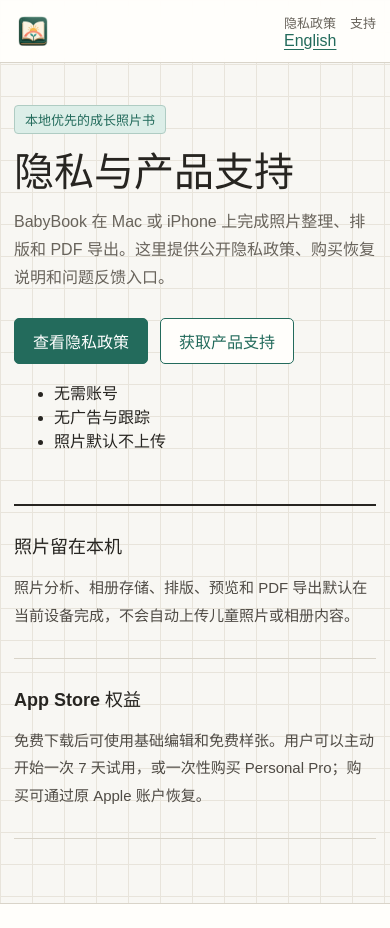
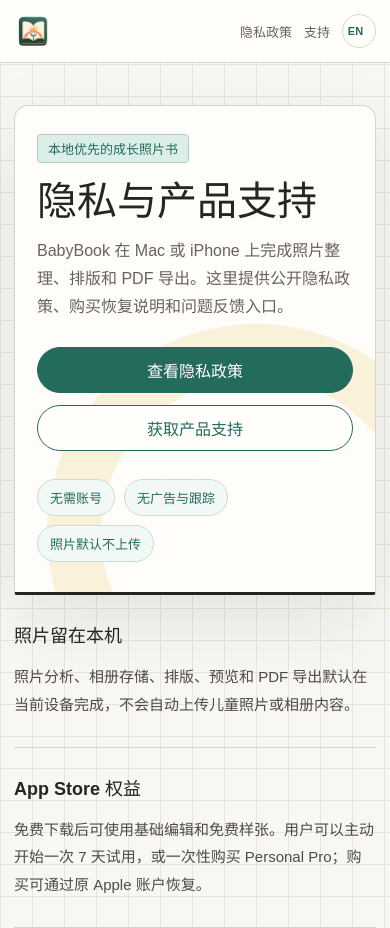
Before and after one commit to xywang279279-afk/babybook-privacy-support, a plain HTML site: page index.html in a window 390 px wide. Shown: the top 928 px of the page. Drawn offline with Linux system fonts and the light colour scheme.

Commit message:
Publish BabyBook bilingual legal and support pages

```diff
--- a/legal.css
+++ b/legal.css
@@ -12,6 +12,7 @@
   --green-soft: #dceee8;
   --coral: #d8664d;
   --yellow: #e4b449;
+  --shadow: 0 24px 70px rgba(48, 45, 38, 0.1);
 }
 
 * {
@@ -26,6 +27,7 @@
     linear-gradient(90deg, #e8e4db 1px, transparent 1px),
     #f8f7f3;
   background-size: 32px 32px;
+  min-height: 100vh;
 }
 
 a {
@@ -63,6 +65,12 @@
   gap: 24px;
 }
 
+.header-actions {
+  display: flex;
+  align-items: center;
+  gap: 22px;
+}
+
 .brand {
   display: inline-flex;
   align-items: center;
@@ -94,13 +102,52 @@
   color: var(--green);
 }
 
+.language-switch {
+  display: inline-flex;
+  align-items: center;
+  gap: 7px;
+  padding-left: 18px;
+  border-left: 1px solid var(--line);
+  color: var(--muted);
+  font-size: 13px;
+  font-weight: 700;
+  text-decoration: none;
+}
+
+.language-switch::before {
+  width: 7px;
+  height: 7px;
+  border-radius: 50%;
+  background: var(--coral);
+  content: "";
+}
+
 .page {
   padding: 68px 0 88px;
 }
 
 .document-header {
+  position: relative;
+  overflow: hidden;
+  padding: clamp(32px, 6vw, 58px);
   padding-bottom: 36px;
-  border-bottom: 2px solid var(--ink);
+  border: 1px solid var(--line);
+  border-bottom: 3px solid var(--ink);
+  border-radius: 20px 20px 4px 4px;
+  background: rgba(255, 254, 251, 0.92);
+  box-shadow: var(--shadow);
+}
+
+.document-header::after {
+  position: absolute;
+  right: -90px;
+  bottom: -150px;
+  width: 310px;
+  height: 310px;
+  border: 54px solid rgba(228, 180, 73, 0.18);
+  border-radius: 50%;
+  content: "";
+  pointer-events: none;
 }
 
 .eyebrow {
@@ -117,6 +164,8 @@
 }
 
 h1 {
+  position: relative;
+  z-index: 1;
   max-width: 760px;
   margin: 18px 0 14px;
   font-family: "Songti SC", "STSong", serif;
@@ -126,6 +175,8 @@
 }
 
 .lead {
+  position: relative;
+  z-index: 1;
   max-width: 700px;
   margin: 0;
   color: var(--muted);
@@ -134,9 +185,32 @@
 }
 
 .effective-date {
+  position: relative;
+  z-index: 1;
   margin-top: 22px;
   color: var(--muted);
   font-size: 14px;
+}
+
+.trust-strip {
+  position: relative;
+  z-index: 1;
+  display: flex;
+  flex-wrap: wrap;
+  gap: 9px;
+  margin: 28px 0 0;
+  padding: 0;
+  list-style: none;
+}
+
+.trust-strip li {
+  padding: 8px 12px;
+  border: 1px solid #cddbd5;
+  border-radius: 999px;
+  background: #f2f8f5;
+  color: var(--green);
+  font-size: 13px;
+  font-weight: 700;
 }
 
 .document-section {
@@ -194,6 +268,8 @@
 }
 
 .support-actions {
+  position: relative;
+  z-index: 1;
   display: flex;
   flex-wrap: wrap;
   gap: 12px;
@@ -207,11 +283,16 @@
   justify-content: center;
   padding: 10px 18px;
   border: 1px solid var(--green);
-  border-radius: 5px;
+  border-radius: 999px;
   background: var(--green);
   color: white;
   font-weight: 700;
   text-decoration: none;
+}
+
+.button-link:hover {
+  transform: translateY(-1px);
+  box-shadow: 0 9px 24px rgba(35, 107, 92, 0.18);
 }
 
 .button-link.secondary {
@@ -245,13 +326,43 @@
     min-height: 62px;
   }
 
+  .header-actions {
+    gap: 12px;
+  }
+
   .brand span {
     display: none;
   }
 
   .site-nav {
-    gap: 14px;
+    gap: 12px;
     font-size: 13px;
+  }
+
+  .language-switch {
+    width: 34px;
+    height: 34px;
+    justify-content: center;
+    overflow: hidden;
+    padding: 0;
+    border: 1px solid var(--line);
+    border-radius: 50%;
+    font-size: 0;
+  }
+
+  .language-switch::before {
+    width: auto;
+    height: auto;
+    border-radius: 0;
+    background: none;
+    color: var(--green);
+    content: "EN";
+    font-size: 11px;
+  }
+
+  html[lang="en"] .language-switch::before {
+    content: "中";
+    font-size: 14px;
   }
 
   .page {
@@ -262,6 +373,11 @@
     font-size: 40px;
   }
 
+  .document-header {
+    padding: 28px 22px 30px;
+    border-radius: 14px 14px 3px 3px;
+  }
+
   .lead {
     font-size: 16px;
   }
@@ -270,6 +386,10 @@
     grid-template-columns: 1fr;
     gap: 14px;
     padding: 28px 0;
+  }
+
+  .support-actions .button-link {
+    flex: 1 1 100%;
   }
 
   .document-copy p,
```
